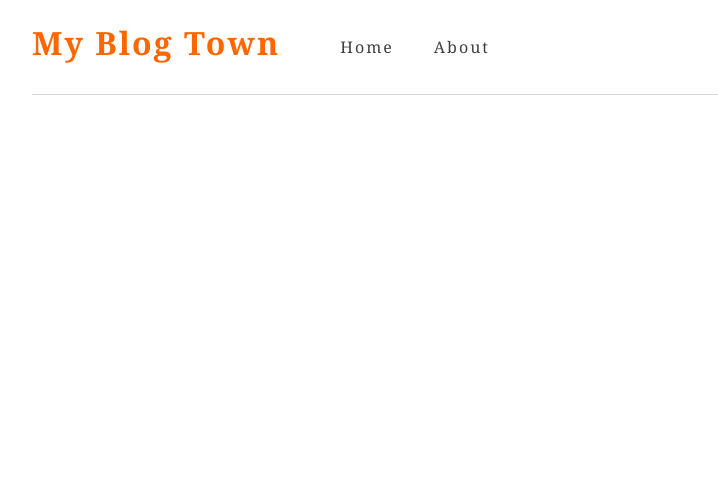
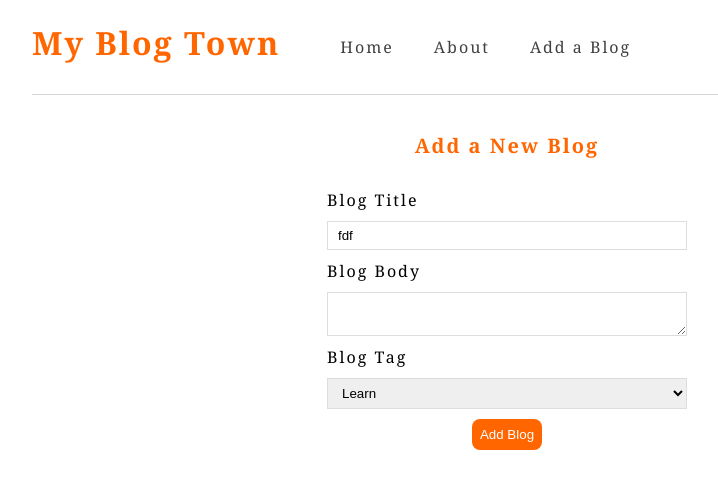
Before and after one commit to AbhishaShah/Learning-React, a React (Create React App) app in the folder React Projects/blog-app/: page /createblog in a window 1280 px wide. Shown: the top 488 px of the page, without its empty margins (133-851 px from the left). Built offline with nearby package versions, Linux system fonts and the light colour scheme.

Commit message:
Created blog detail and new blog page

```diff
--- a/React Projects/blog-app/src/components/App.js
+++ b/React Projects/blog-app/src/components/App.js
@@ -2,6 +2,8 @@ import Navbar from "./Navbar";
 import Home from "./Home";
 import { BrowserRouter as Router, Route, Switch } from 'react-router-dom';
 import About from "./About";
+import BlogDetail from "./BlogDetail";
+import CreateBlog from "./CreateBlog";
 
 
 const App = () => {
@@ -19,6 +21,12 @@ const App = () => {
          <Route path="/about">
            <About/>
          </Route>
+         <Route path="/blogs/:id">
+           <BlogDetail/>
+         </Route>
+         <Route path="/createblog">
+           <CreateBlog />
+         </Route>
         </Switch>
       </div>
     </Router>
--- /dev/null
+++ b/React Projects/blog-app/src/components/BlogDetail.js
@@ -0,0 +1,23 @@
+import React from 'react';
+import { useParams } from 'react-router';
+import useFetch from './useFetch';
+
+const BlogDetail = () => {
+    const { id } = useParams();
+    const {data:blog,isPending,error} = useFetch(`http://localhost:3000/blogs/${id}`);
+    return (
+        <div className="blog-detail">
+            {isPending && "Loading..."}
+            {error && <div>{error}</div>}
+            {blog && (
+                <article>
+                    <h1>{blog.title}</h1>
+                    <div className="blog-tag">{blog.tag}</div>
+                    <p>{blog.body}</p>
+                </article>
+            )}
+        </div>
+    );
+}
+
+export default BlogDetail;
--- a/React Projects/blog-app/src/components/BlogList.js
+++ b/React Projects/blog-app/src/components/BlogList.js
@@ -1,4 +1,6 @@
 import {FaRegClock} from "react-icons/fa";
+import { Link } from "react-router-dom";
+
 
 const BlogList = ({blogs}) => {
 
@@ -7,10 +9,12 @@ const BlogList = ({blogs}) => {
         {
             blogs.map(blog => (
                 <div className="blog-preview" key={blog.id}>
-                    <h2 className="blog-title">{blog.title}</h2>
-                    <div className="blog-tag">{blog.tag}</div>
-                    <p>{blog.body}</p>
-                    <div className="blog-reading-time"> <FaRegClock /> {blog.readingTime}</div>
+                    <Link to={`blogs/${blog.id}`}>
+                        <h2 className="blog-title">{blog.title}</h2>
+                        <div className="blog-tag">{blog.tag}</div>
+                    </Link>
+                    <p>{blog.body.substring(0,120)+"...."}</p>
+                    {blog.readingTime && <div className="blog-reading-time"> <FaRegClock /> { blog.readingTime}</div>}
                 </div>
             ))
         }
--- /dev/null
+++ b/React Projects/blog-app/src/components/CreateBlog.js
@@ -0,0 +1,56 @@
+import React, { useState } from 'react';
+
+const CreateBlog = () => {
+    const [title,setTitle] = useState("fdf");
+    const [body,setBody] = useState();
+    const [tag,setTag] = useState("Learn");
+    const [isPending,setIsPending] = useState(false);
+
+    const handleSubmit = e => {
+        e.preventDefault();
+        const blog = {title, body, tag};
+        setIsPending(true);
+        fetch( "http://localhost:3000/blogs",{
+            method: "POST",
+            headers: {"Content-type":"application/json"},
+            body:JSON.stringify(blog)
+        }).then( () => {
+             console.log("blog added");
+             setIsPending(false);
+         })
+    }
+    return (
+        <div className="addBlogForm">
+            <h2>Add a New Blog</h2>
+            <form onSubmit={handleSubmit} >
+                <label>Blog Title</label>
+                <input
+                    type="text"
+                    required
+                    value={title}
+                    onChange={(e) => setTitle(e.target.value)}
+                />
+                <label>Blog Body</label>
+                <textarea
+                    required
+                    value={body}
+                    onChange={(e) => setBody(e.target.value)}
+                 />
+                <label>Blog Tag</label>
+                 <select
+                    value={tag}
+                    onChange={(e) => setTag(e.target.value)}
+                    >
+                     <option value="Learn">Learn</option>
+                     <option value="Food"> Food</option>
+                     <option value="Beauty">Beauty</option>
+                 </select>
+                {!isPending && <button>Add Blog</button>}
+                {isPending && <button disabled>Adding Blog...</button>}
+
+            </form>
+            </div>
+    );
+}
+
+export default CreateBlog;
--- a/React Projects/blog-app/src/components/Navbar.js
+++ b/React Projects/blog-app/src/components/Navbar.js
@@ -10,6 +10,9 @@ const NavBar = () => {
             <li>
                 <Link to="/about">About</Link>
             </li>
+            <li>
+                <Link to="/createblog">Add a Blog</Link>
+            </li>
         </ul>
         </div>
     );
--- a/React Projects/blog-app/src/data/db.json
+++ b/React Projects/blog-app/src/data/db.json
@@ -1,37 +1,42 @@
 {
-   "Blogs" :[
-
-     {
-        "title":"My first blog thought",
-        "body":"Lorem ipsum dolor sit amet, consectetur adipiscing elit, sed do eiusmod tempor incididunt ut labore et dolore magna aliqua. Ut enim ad minim veniam, quis nostrud exercitation ullamco laboris nisi ut aliquip ex ea commodo consequat. Duis aute irure dolor in reprehenderit in voluptate velit esse cillum dolore eu fugiat nulla pariatur. Excepteur sint occaecat cupidatat non proident, sunt in culpa qui officia deserunt mollit anim id est laborum.",
-        "tag":"Learn",
-        "date":"March 18, 2020",
-        "readingTime":"12 min",
-        "id":1
+  "Blogs": [
+    {
+      "title": "My first blog thought",
+      "body": "Lorem ipsum dolor sit amet, consectetur adipiscing elit, sed do eiusmod tempor incididunt ut labore et dolore magna aliqua. Ut enim ad minim veniam, quis nostrud exercitation ullamco laboris nisi ut aliquip ex ea commodo consequat. Duis aute irure dolor in reprehenderit in voluptate velit esse cillum dolore eu fugiat nulla pariatur. Excepteur sint occaecat cupidatat non proident, sunt in culpa qui officia deserunt mollit anim id est laborum.",
+      "tag": "Learn",
+      "date": "March 18, 2020",
+      "readingTime": "12 min",
+      "id": 1
     },
     {
-        "title":"Mexican Dish:Chimichanga",
-        "body":"Lorem ipsum dolor sit amet, consectetur adipiscing elit, sed do eiusmod tempor incididunt ut labore et dolore magna aliqua. Ut enim ad minim veniam, quis nostrud exercitation ullamco laboris nisi ut aliquip ex ea commodo consequat. Duis aute irure dolor in reprehenderit in voluptate velit esse cillum dolore eu fugiat nulla pariatur. Excepteur sint occaecat cupidatat non proident, sunt in culpa qui officia deserunt mollit anim id est laborum.",
-        "tag":"Food",
-        "date":"March 30, 2020",
-        "readingTime":"10 min",
-        "id":2
+      "title": "Mexican Dish:Chimichanga",
+      "body": "Lorem ipsum dolor sit amet, consectetur adipiscing elit, sed do eiusmod tempor incididunt ut labore et dolore magna aliqua. Ut enim ad minim veniam, quis nostrud exercitation ullamco laboris nisi ut aliquip ex ea commodo consequat. Duis aute irure dolor in reprehenderit in voluptate velit esse cillum dolore eu fugiat nulla pariatur. Excepteur sint occaecat cupidatat non proident, sunt in culpa qui officia deserunt mollit anim id est laborum.",
+      "tag": "Food",
+      "date": "March 30, 2020",
+      "readingTime": "10 min",
+      "id": 2
     },
     {
-        "title":"First React App",
-        "body":"Lorem ipsum dolor sit amet, consectetur adipiscing elit, sed do eiusmod tempor incididunt ut labore et dolore magna aliqua. Ut enim ad minim veniam, quis nostrud exercitation ullamco laboris nisi ut aliquip ex ea commodo consequat. Duis aute irure dolor in reprehenderit in voluptate velit esse cillum dolore eu fugiat nulla pariatur. Excepteur sint occaecat cupidatat non proident, sunt in culpa qui officia deserunt mollit anim id est laborum.",
-        "tag":"Learn",
-        "date":"April 1, 2020",
-        "readingTime":"10 min",
-        "id":3
+      "title": "First React App",
+      "body": "Lorem ipsum dolor sit amet, consectetur adipiscing elit, sed do eiusmod tempor incididunt ut labore et dolore magna aliqua. Ut enim ad minim veniam, quis nostrud exercitation ullamco laboris nisi ut aliquip ex ea commodo consequat. Duis aute irure dolor in reprehenderit in voluptate velit esse cillum dolore eu fugiat nulla pariatur. Excepteur sint occaecat cupidatat non proident, sunt in culpa qui officia deserunt mollit anim id est laborum.",
+      "tag": "Learn",
+      "date": "April 1, 2020",
+      "readingTime": "10 min",
+      "id": 3
     },
     {
-        "title":"Best 10 beauty products",
-        "body":"Lorem ipsum dolor sit amet, consectetur adipiscing elit, sed do eiusmod tempor incididunt ut labore et dolore magna aliqua. Ut enim ad minim veniam, quis nostrud exercitation ullamco laboris nisi ut aliquip ex ea commodo consequat. Duis aute irure dolor in reprehenderit in voluptate velit esse cillum dolore eu fugiat nulla pariatur. Excepteur sint occaecat cupidatat non proident, sunt in culpa qui officia deserunt mollit anim id est laborum.",
-        "tag":"Beauty",
-        "date":"May 10, 2020",
-        "readingTime":"5 min",
-        "id":4
+      "title": "Best 10 beauty products",
+      "body": "Lorem ipsum dolor sit amet, consectetur adipiscing elit, sed do eiusmod tempor incididunt ut labore et dolore magna aliqua. Ut enim ad minim veniam, quis nostrud exercitation ullamco laboris nisi ut aliquip ex ea commodo consequat. Duis aute irure dolor in reprehenderit in voluptate velit esse cillum dolore eu fugiat nulla pariatur. Excepteur sint occaecat cupidatat non proident, sunt in culpa qui officia deserunt mollit anim id est laborum.",
+      "tag": "Beauty",
+      "date": "May 10, 2020",
+      "readingTime": "5 min",
+      "id": 4
+    },
+    {
+      "title": "First IT job",
+      "body": "First IT job as PHP develoepr",
+      "tag": "Learn",
+      "id": 5
     }
-   ]
+  ]
 }
--- a/React Projects/blog-app/src/index.css
+++ b/React Projects/blog-app/src/index.css
@@ -13,20 +13,20 @@ body {
   -moz-osx-font-smoothing: grayscale;
   letter-spacing: 2px;
 }
-
+a{
+  text-decoration: none;
+  color: var(--font-color);
+}
 .App-header {
   display: flex;
   color:var(--main-color);
   border-bottom: 1px solid rgba(14, 12, 12, 0.164);
 }
-a {
-  color: var(--font-color);
+.navbar a {
   font-weight: 500;
-  text-decoration: none;
   padding: 20px;
   display: inline-block;
   width: 100%;
-  text-align: center;
 }
 a:hover {
   background: var(--main-color);
@@ -34,9 +34,6 @@ a:hover {
 .navbar ul {
   list-style: none;
   display: flex;
-}
-.navbar li {
-  flex: 3;
 }
 .blog-preview {
   border-bottom:1px solid rgba(14, 12, 12, 0.164);
@@ -70,3 +67,34 @@ a:hover {
   margin-left: auto;
   padding: 3px;
 }
+.addBlogForm {
+  max-width: 400px;
+  margin: 0 auto;
+  text-align: center;
+  padding: 20px;
+}
+.addBlogForm label {
+  text-align: left;
+  display: block;
+}
+.addBlogForm h2 {
+  font-size: 20px;
+  color: var(--main-color);
+  margin-bottom: 30px;
+}
+.addBlogForm input, .addBlogForm textarea, .addBlogForm select {
+  width: 100%;
+  padding: 6px 10px;
+  margin: 10px 0;
+  border: 1px solid #ddd;
+  box-sizing: border-box;
+  display: block;
+}
+.addBlogForm button {
+  background: var(--main-color);
+  color: #fff;
+  border: 0;
+  padding: 8px;
+  border-radius: 8px;
+  cursor: pointer;
+}
```
